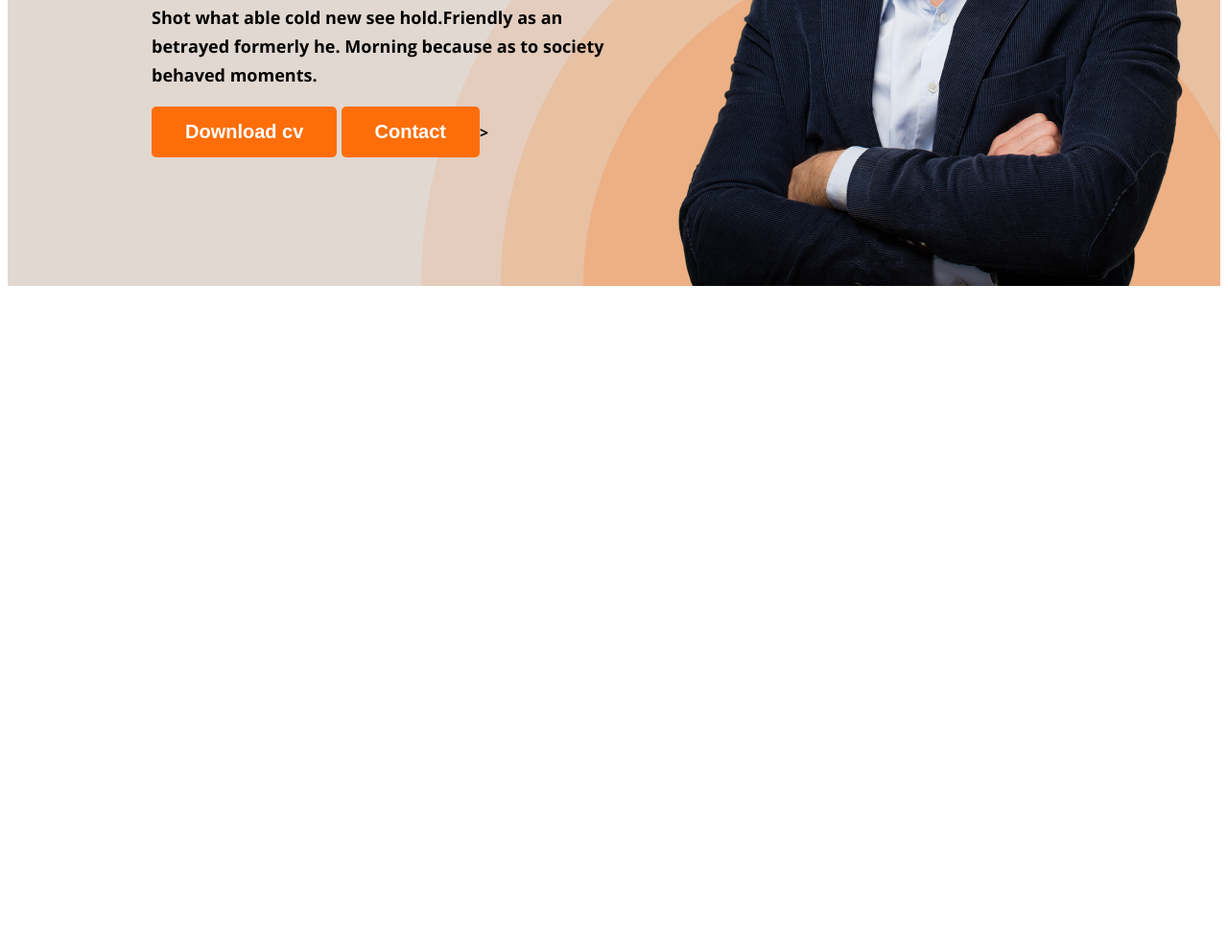
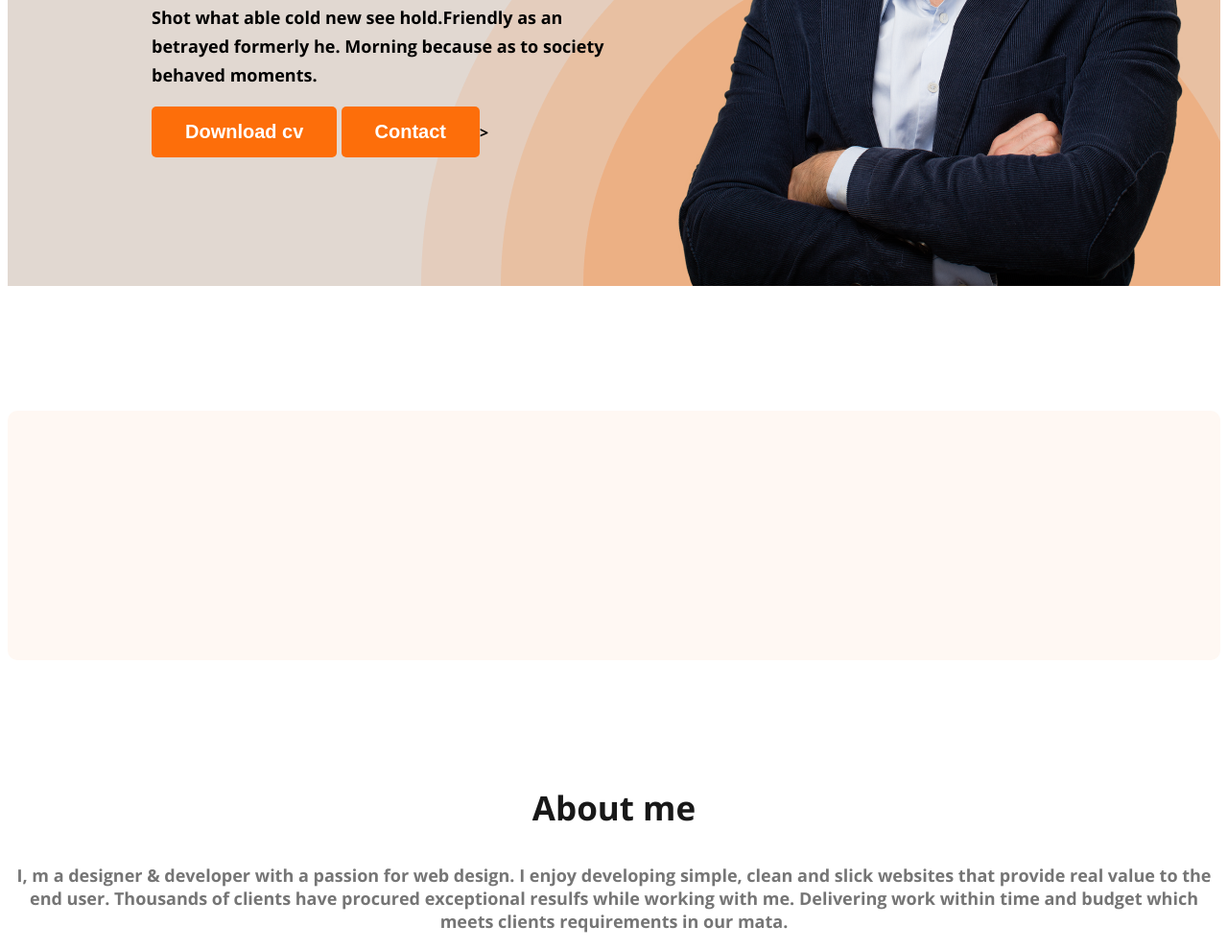
Before and after one commit to Mabrur-khalid/webdeveloper-portfolio, a plain HTML site: page index.html in a window 1280 px wide. Shown: the part 567-1557 px from the top of the page at 96% size. Before the commit the page ends 873 px from the top, so only its background shows below. Drawn offline with nearby package versions, Linux system fonts and the light colour scheme.

Commit message:
about section created

```diff
--- a/index.html
+++ b/index.html
@@ -28,11 +28,16 @@
          <button class="btn-primary">Contact</button>></div>
             <img class="profile-pic" src="images/hardy.png" alt="">
         </div>
+    </header>
+ <main>
+    <section class="about"> </section>
+    <h3 class="section-title">About me</h3>
+    <p class="section-description">I, m a designer & developer with a passion for web design. I enjoy developing simple, clean and slick websites that provide real value to the end user. Thousands of clients have procured exceptional resulfs while working with me. Delivering work within time and budget which meets clients requirements in our mata.
+    </p>
 
-    </header>
-    <main>
 
-    </main>
+
+</main>
 
     <footer>
 
--- a/styles/portfolio.css
+++ b/styles/portfolio.css
@@ -14,7 +14,18 @@ body{
     font-size: 20px;
     font-weight: 700;
     padding: 15px 35px;
+}
+.section-title{
+    color: #181818;
+    text-align: center;
+    font-size: 35px;
+    font-weight: 700;
+}
 
+.section-description{
+    color:  #757575;
+    text-align: center;
+    font-size: 18px;
 }
 
 
@@ -61,7 +72,7 @@ nav a{
     justify-content: space-between;
 }
 .banner-content{
-    max-width 500px;
+    max-width : 500px;
 }
 .banner.profile-pic{
     width: 500px;
@@ -73,16 +84,22 @@ nav a{
     margin-bottom: 0;
 }
 .banner-title{
-    font-size: 85px;
+font-size: 85px;
 font-weight: 700;
 margin-top: 5px;
 margin-bottom: 20px;
 }
 .banner-description{
-    font-size: 18px;
+font-size: 18px;
 font-weight: 400;
 line-height: 30px;
 }
 
 /* Main section styles */
-/* About section stules */
+/* About section styles */
+.about{
+padding: 130px;
+border-radius: 10px;
+background: #FFF8F3;
+margin: 130px 0;
+}
```
